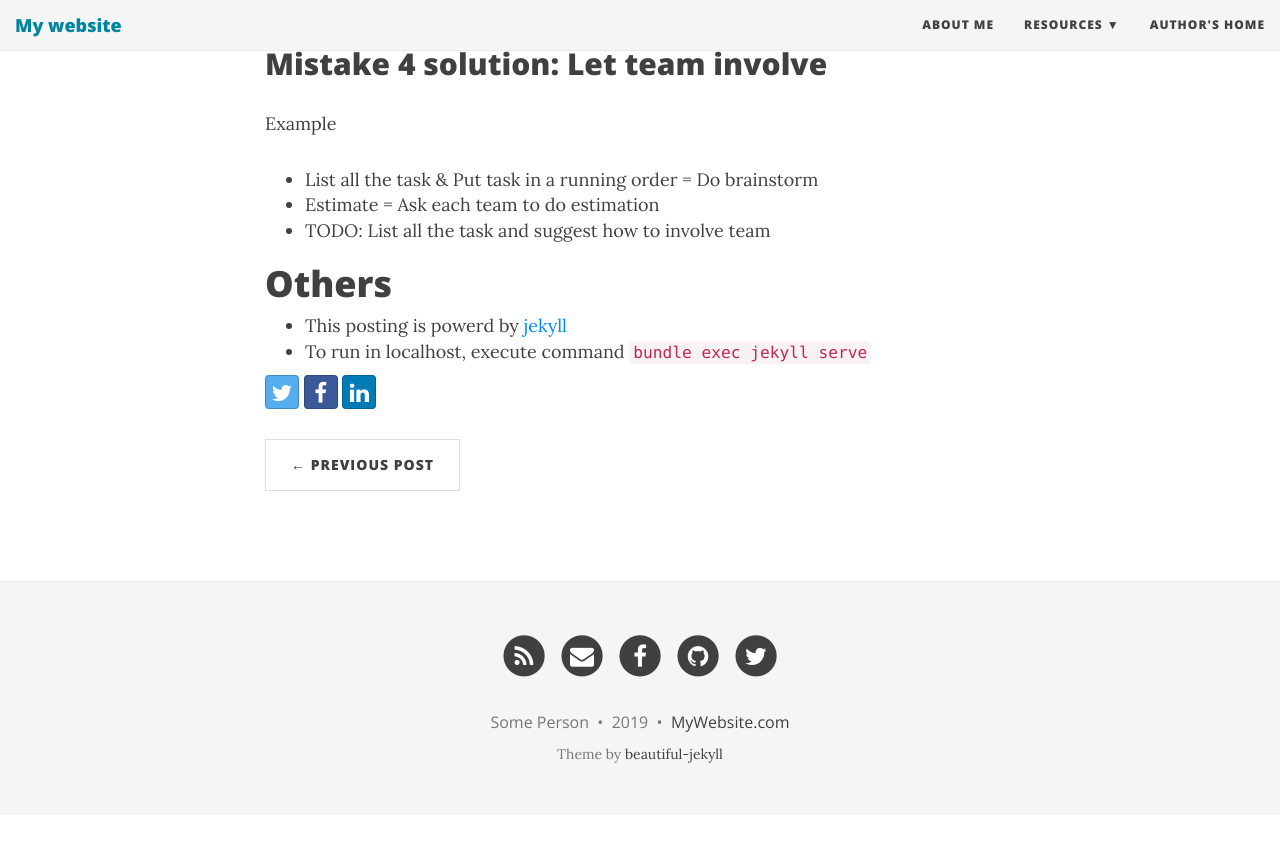
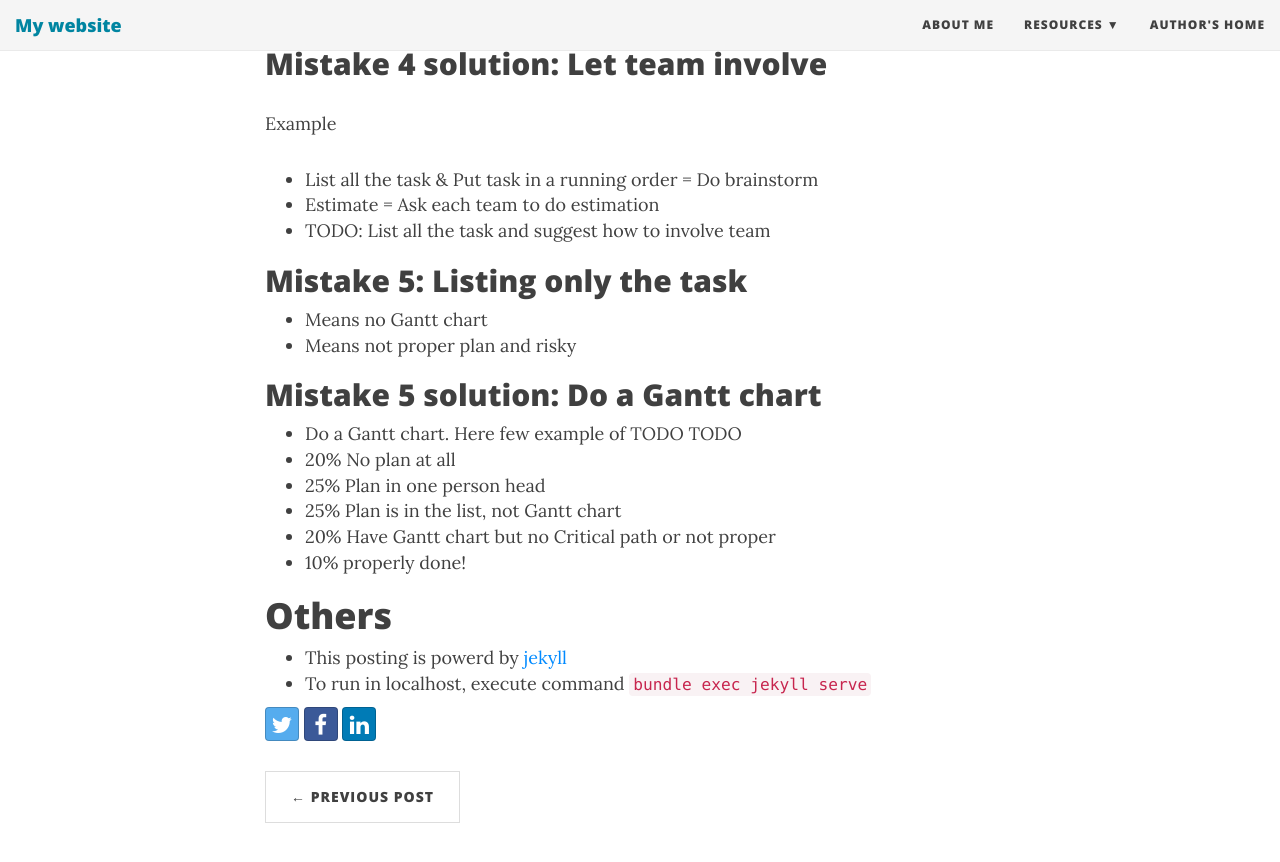
Before and after one commit to hassifmohd/project-management, a Jekyll site: the page built from _posts/2019-07-01-master-project-management-avoid-the-10-most-common-mistakes-chapter1.md, in a window 1280 px wide and 900 px high, scrolled down 4888 px. Shown: the top 862 px of the window. Built offline with Jekyll 4.4.1, drawn with Linux system fonts in a browser that asks for light colours; nearby versions of some CDN libraries; before the commit the page ends 5703 px from its top, so only the background shows below that.

Commit message:
put Mistake 5

```diff
--- a/_posts/2019-07-01-master-project-management-avoid-the-10-most-common-mistakes-chapter1.md
+++ b/_posts/2019-07-01-master-project-management-avoid-the-10-most-common-mistakes-chapter1.md
@@ -184,6 +184,20 @@ Example
 - Estimate = Ask each team to do estimation
 - TODO: List all the task and suggest how to involve team
 
+## Mistake 5: Listing only the task
+
+- Means no Gantt chart
+- Means not proper plan and risky
+
+## Mistake 5 solution: Do a Gantt chart
+
+- Do a Gantt chart. Here few example of TODO TODO
+- 20% No plan at all
+- 25% Plan in one person head
+- 25% Plan is in the list, not Gantt chart
+- 20% Have Gantt chart but no Critical path or not proper
+- 10% properly done!
+
 # Others
 
 - This posting is powerd by [jekyll](https://jekyllrb.com/)
```
